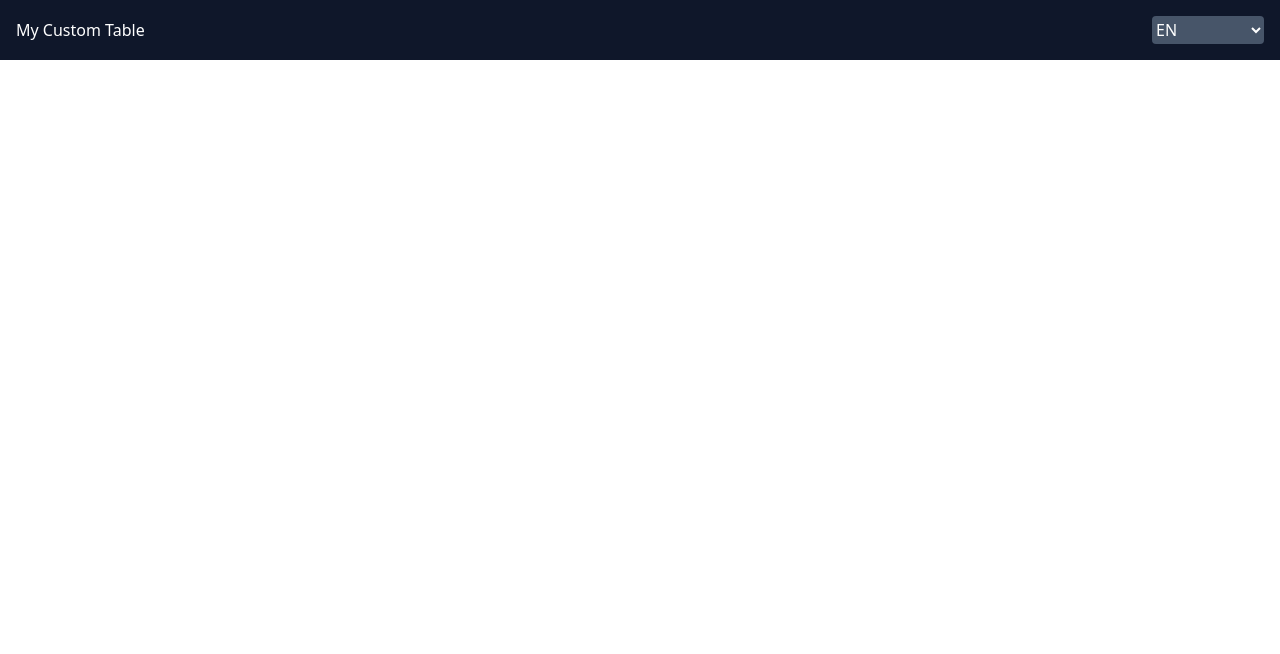
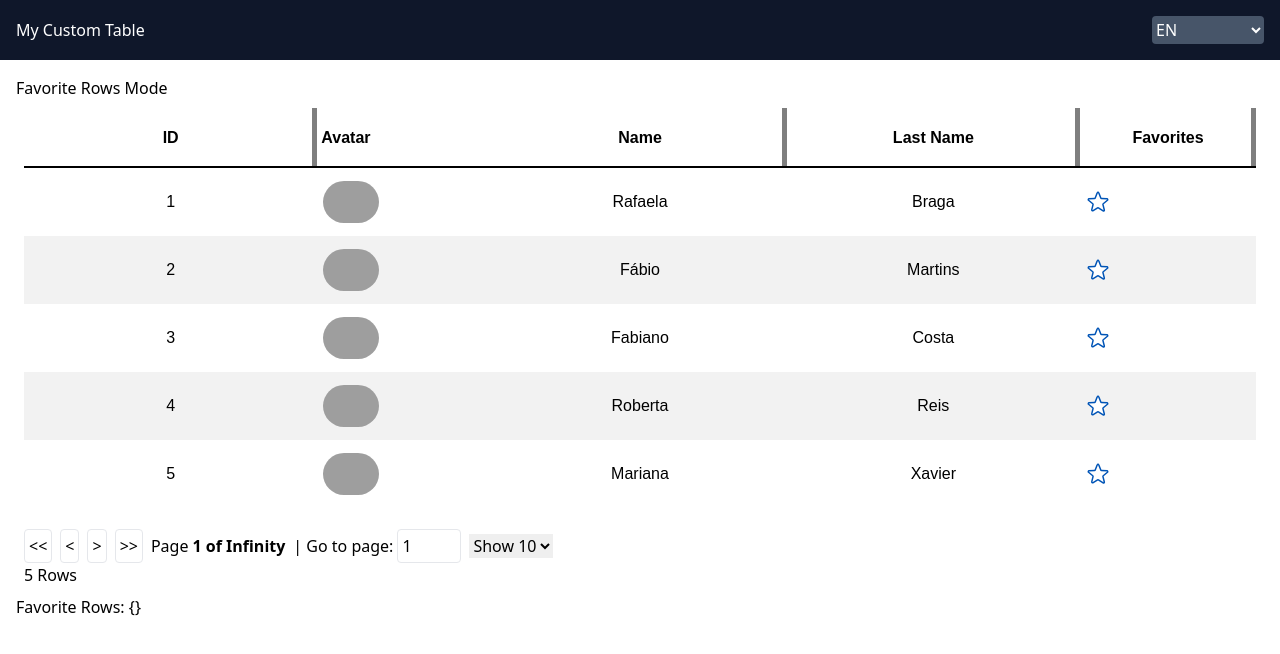
Before and after one commit to sajermann/MyCustomReactTable, a React (Vite) app: page /favorites in a window 1280 px wide. Shown: the top 654 px of the page. Built offline with nearby package versions, Linux system fonts and the light colour scheme; grey boxes are pictures that could not be loaded.

Commit message:
add favorites

```diff
--- a/src/Components/Icons/index.tsx
+++ b/src/Components/Icons/index.tsx
@@ -365,6 +365,34 @@ function Indeterminate({ width, height, color, ...rest }: Props) {
 	);
 }
 
+type PropsStar = Omit<Props, 'color'> & {
+	colorFill?: string;
+	colorStroke?: string;
+};
+
+function Star({ width, height, colorFill, colorStroke, ...rest }: PropsStar) {
+	return (
+		<svg
+			{...rest}
+			xmlns="http://www.w3.org/2000/svg"
+			width={width || '100%'}
+			height={height || '100%'}
+			fill="currentColor"
+			viewBox="0 0 256 256"
+		>
+			<rect width="256" height="256" fill="none" />
+			<path
+				d="M132.4,190.7l50.4,32c6.5,4.1,14.5-2,12.6-9.5l-14.6-57.4a8.7,8.7,0,0,1,2.9-8.8l45.2-37.7c5.9-4.9,2.9-14.8-4.8-15.3l-59-3.8a8.3,8.3,0,0,1-7.3-5.4l-22-55.4a8.3,8.3,0,0,0-15.6,0l-22,55.4a8.3,8.3,0,0,1-7.3,5.4L31.9,94c-7.7.5-10.7,10.4-4.8,15.3L72.3,147a8.7,8.7,0,0,1,2.9,8.8L61.7,209c-2.3,9,7.3,16.3,15,11.4l46.9-29.7A8.2,8.2,0,0,1,132.4,190.7Z"
+				fill={colorFill || '#fff'}
+				stroke={colorStroke || '#FFF'}
+				strokeLinecap="round"
+				strokeLinejoin="round"
+				strokeWidth="16"
+			/>
+		</svg>
+	);
+}
+
 export const Icons = {
 	Download,
 	Upload,
@@ -382,4 +410,5 @@ export const Icons = {
 	Excel,
 	Xml,
 	Indeterminate,
+	Star,
 };
--- a/src/Components/Table/index.tsx
+++ b/src/Components/Table/index.tsx
@@ -48,6 +48,7 @@ type Props<T> = {
 		rowSelection: { [index: number]: boolean };
 		setRowSelection: OnChangeFn<RowSelectionState>;
 		disableSelectionRow?: (data: Row<T>) => boolean;
+		disableCheckbox?: boolean;
 	};
 
 	columns: ColumnDef<T, unknown>[];
@@ -126,7 +127,7 @@ export function Table<T>({
 	function buildColumns() {
 		const result: ColumnDef<T, unknown>[] = [];
 
-		if (selection) {
+		if (selection && !selection.disableCheckbox) {
 			const t = [
 				{
 					id: 'select',
--- a/src/Config/i18n/en.json
+++ b/src/Config/i18n/en.json
@@ -36,6 +36,9 @@
 		"DISABLED_VIRTUALIZATION": "Disabled Virtualization",
 		"NO_DATA": "No Data",
 		"PAGINATION_MODE": "Pagination Mode",
-		"PAGINATION": "Pagination"
+		"PAGINATION": "Pagination",
+		"FAVORITE_ROWS": "Favorite Rows",
+		"FAVORITE_ROW_MODE": "Favorite Rows Mode",
+		"FAVORITES": "Favorites"
 	}
 }
--- a/src/Config/i18n/pt-br.json
+++ b/src/Config/i18n/pt-br.json
@@ -36,6 +36,9 @@
 		"DISABLED_VIRTUALIZATION": "Desativar Virtualização",
 		"NO_DATA": "Sem Dados",
 		"PAGINATION_MODE": "Modo Paginação",
-		"PAGINATION": "Paginação"
+		"PAGINATION": "Paginação",
+		"FAVORITE_ROWS": "Linhas Favoritas",
+		"FAVORITE_ROW_MODE": "Modo de Linhas Favoritas",
+		"FAVORITES": "Favoritos"
 	}
 }
--- /dev/null
+++ b/src/Pages/Favorites/index.tsx
@@ -0,0 +1,103 @@
+import { CellContext, ColumnDef } from '@tanstack/react-table';
+import { useEffect, useMemo, useState } from 'react';
+import { Table } from '../../Components/Table';
+import { useTranslation } from '../../Hooks/UseTranslation';
+import { TPerson } from '../../Types/TPerson';
+import { makeData } from '../../Utils/MakeData';
+import { Checkbox } from '../../Components/Checkbox';
+import { Icons } from '../../Components/Icons';
+
+export default function Favorites() {
+	const { translate } = useTranslation();
+	const [data, setData] = useState<TPerson[]>([]);
+	const [selectedItems, setSelectedItems] = useState({});
+
+	const columns = useMemo<ColumnDef<TPerson>[]>(
+		() => [
+			{
+				accessorKey: 'id',
+				header: 'ID',
+				minSize: 100,
+				size: 100,
+				align: 'center',
+			},
+			{
+				accessorKey: 'avatar',
+				header: 'Avatar',
+				minSize: 60,
+				size: 60,
+				align: 'left',
+				cell: ({ getValue }) => (
+					<div className="w-14 h-14 flex items-center justify-center">
+						<img
+							className="w-full rounded-full"
+							src={getValue() as string}
+							alt=""
+						/>
+					</div>
+				),
+				enableResizing: false,
+				enableSorting: false,
+				enableGlobalFilter: false,
+			},
+			{
+				accessorKey: 'name',
+				header: translate('NAME'),
+				minSize: 100,
+				size: 100,
+				align: 'center',
+				enableSorting: true,
+			},
+			{
+				accessorKey: 'lastName',
+				header: translate('LAST_NAME'),
+				minSize: 100,
+				size: 100,
+				align: 'center',
+			},
+			{
+				id: 'select',
+				header: translate('FAVORITES'),
+				size: 60,
+				minSize: 60,
+				maxSize: 60,
+				align: 'center',
+				enableSorting: false,
+				cell: ({ row }: CellContext<TPerson, unknown>) => (
+					<div className="w-6">
+						{row.getIsSelected() ? (
+							<Icons.Star colorFill="#0054B6" colorStroke="#0054B6" />
+						) : (
+							<Icons.Star colorStroke="#0054B6" />
+						)}
+					</div>
+				),
+			},
+		],
+		[translate]
+	);
+
+	useEffect(() => {
+		setData(makeData.person(5));
+	}, []);
+
+	return (
+		<div className="p-4">
+			<h1>{translate('FAVORITE_ROW_MODE')}</h1>
+
+			<div>
+				<Table
+					columns={columns}
+					data={data}
+					selection={{
+						rowSelection: selectedItems,
+						setRowSelection: setSelectedItems,
+						type: 'multi',
+						disableCheckbox: true,
+					}}
+				/>
+				{translate('FAVORITE_ROWS')}: {JSON.stringify(selectedItems, null, 2)}
+			</div>
+		</div>
+	);
+}
--- a/src/Pages/Home/index.tsx
+++ b/src/Pages/Home/index.tsx
@@ -7,35 +7,56 @@ export default function Home() {
 
 	const navigate = useNavigate();
 
+	const LIST_OPTIONS = [
+		{
+			translate: 'EXPAND_LINE',
+			url: '/expanded-line',
+		},
+		{
+			translate: 'SELECTION',
+			url: '/selection',
+		},
+		{
+			translate: 'LOADING',
+			url: '/loading',
+		},
+		{
+			translate: 'SORT',
+			url: '/sort',
+		},
+		{
+			translate: 'FILTER',
+			url: '/filter',
+		},
+		{
+			translate: 'EDITABLE',
+			url: '/editable',
+		},
+		{
+			translate: 'VIRTUALIZED',
+			url: '/virtualized',
+		},
+		{
+			translate: 'PAGINATION',
+			url: '/pagination',
+		},
+		{
+			translate: 'FAVORITES',
+			url: '/favorites',
+		},
+	];
+
 	return (
 		<div className="p-4 max-w-7xl m-auto flex flex-col items-center justify-center gap-2">
 			<h1 className="text-lg font-bold">
 				{translate('WELCOME_TO_CUSTOM_TABLE')}
 			</h1>
 			<div className="flex gap-4 flex-wrap items-center justify-center">
-				<Button onClick={() => navigate('/expanded-line')}>
-					{translate('EXPAND_LINE')}
-				</Button>
-				<Button onClick={() => navigate('/selection')}>
-					{translate('SELECTION')}
-				</Button>
-
-				<Button onClick={() => navigate('/loading')}>
-					{translate('LOADING')}
-				</Button>
-				<Button onClick={() => navigate('/sort')}>{translate('SORT')}</Button>
-				<Button onClick={() => navigate('/filter')}>
-					{translate('FILTER')}
-				</Button>
-				<Button onClick={() => navigate('/editable')}>
-					{translate('EDITABLE')}
-				</Button>
-				<Button onClick={() => navigate('/virtualized')}>
-					{translate('VIRTUALIZED')}
-				</Button>
-				<Button onClick={() => navigate('/pagination')}>
-					{translate('PAGINATION')}
-				</Button>
+				{LIST_OPTIONS.map(item => (
+					<Button onClick={() => navigate(item.url)}>
+						{translate(item.translate)}
+					</Button>
+				))}
 			</div>
 		</div>
 	);
--- a/src/Pages/Routes/index.tsx
+++ b/src/Pages/Routes/index.tsx
@@ -1,6 +1,7 @@
 import { Route, Routes } from 'react-router-dom';
 import Editable from '../Editable';
 import ExpandedLine from '../ExpandedLine';
+import Favorites from '../Favorites';
 import Filter from '../Filter';
 import Home from '../Home';
 import Loading from '../Loading';
@@ -14,6 +15,7 @@ export default function RoutesConfig() {
 	return (
 		<Routes>
 			<Route path="/" element={<Home />} />
+			<Route path="/test" element={<Test />} />
 			<Route path="/selection" element={<Selection />} />
 			<Route path="/expanded-line" element={<ExpandedLine />} />
 			<Route path="/loading" element={<Loading />} />
@@ -22,7 +24,7 @@ export default function RoutesConfig() {
 			<Route path="/editable" element={<Editable />} />
 			<Route path="/virtualized" element={<Virtualized />} />
 			<Route path="/pagination" element={<Pagination />} />
-			<Route path="/test" element={<Test />} />
+			<Route path="/favorites" element={<Favorites />} />
 		</Routes>
 	);
 }
```
Also changed, not shown: 1 other file (tests, documents, lock files or other folders).
